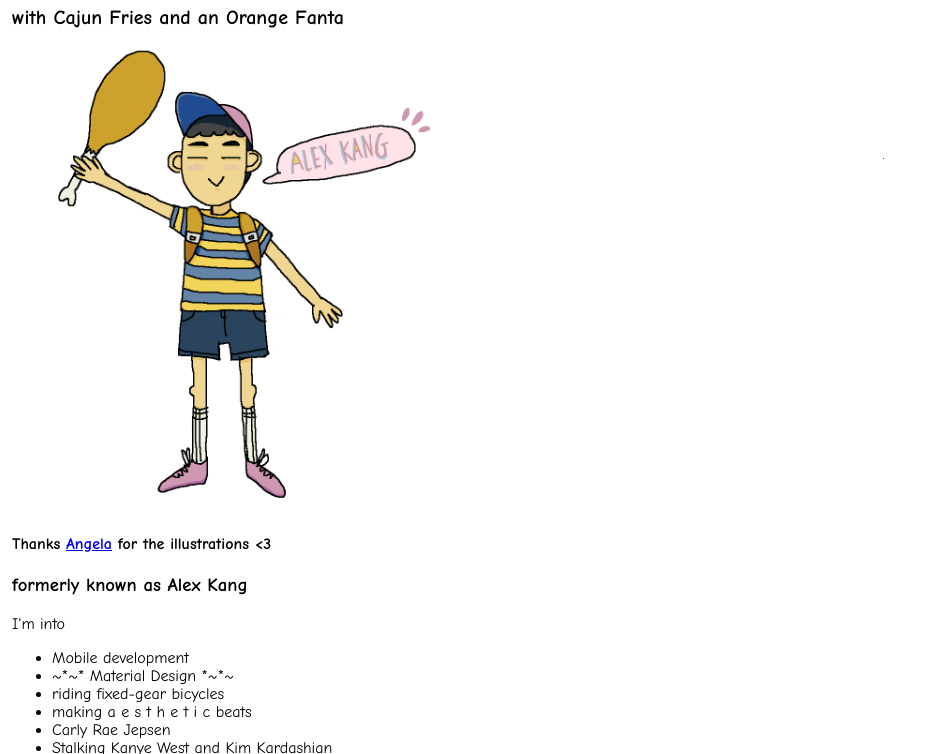
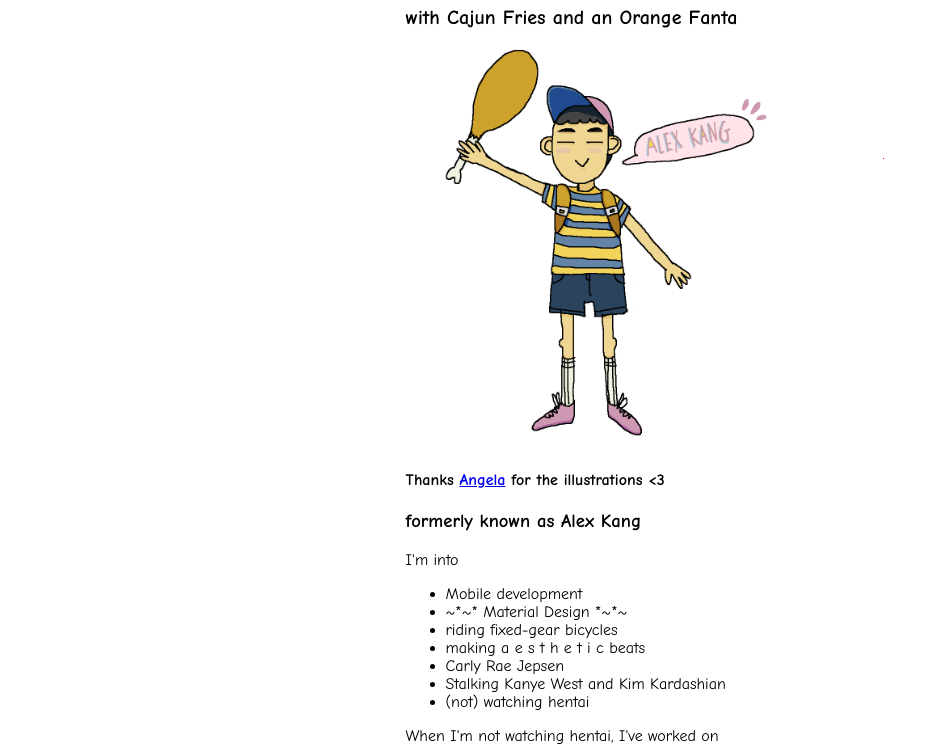
Before and after one commit to alexkang/alexkang.github.io, a plain HTML site: page index.html in a window 1280 px wide. Shown: the part 82-836 px from the top of the page, without its empty margins (0-935 px from the left). Drawn offline with Linux system fonts and the light colour scheme.

Commit message:
fuck firefox

```diff
--- a/index.html
+++ b/index.html
@@ -34,10 +34,6 @@
       body, html {
         font-family: "Comic Sans MS", "Indie Flower", Helvetica, sans-serif;
         cursor: url("images/cursor.gif"), auto;
-        max-width: 488px;
-        padding-left: 2px;
-        padding-right: 2px;
-        padding-bottom: 4px;
         overflow-x: hidden;
         -webkit-box-sizing: border-box;
         -moz-box-sizing: border-box;
@@ -48,6 +44,10 @@
       }
       h2 {
         font-size: 20px;
+      }
+      .content {
+		max-width: 469px;
+		margin: auto;
       }
       .disclaimer {
         font-size: 8px;
@@ -91,10 +91,11 @@
     </script>
   </head>
   <body>
+  <div class="content">
     <!-- Title Section -->
     <h1>Popeye's #6 Combo, Spicy</h1>
     <h2>with Cajun Fries and an Orange Fanta</h2>
-    <img src="images/profile_pic.gif" style="width:100%;" />
+    <img src="images/profile_pic.gif" style="width:100%; max-width:400px" />
     <h4>Thanks <a href="http://angelabalberto.tumblr.com">Angela</a> for the illustrations <3</h4>
     <h3>formerly known as Alex Kang</h3>
 
@@ -154,5 +155,6 @@
     <!-- Other Annoying Things -->
     <div class="disclaimer">fuck bootstrap</div>
     <div class="stuck_pixel"></div>
+  </div>
   </body>
 </html>
```
